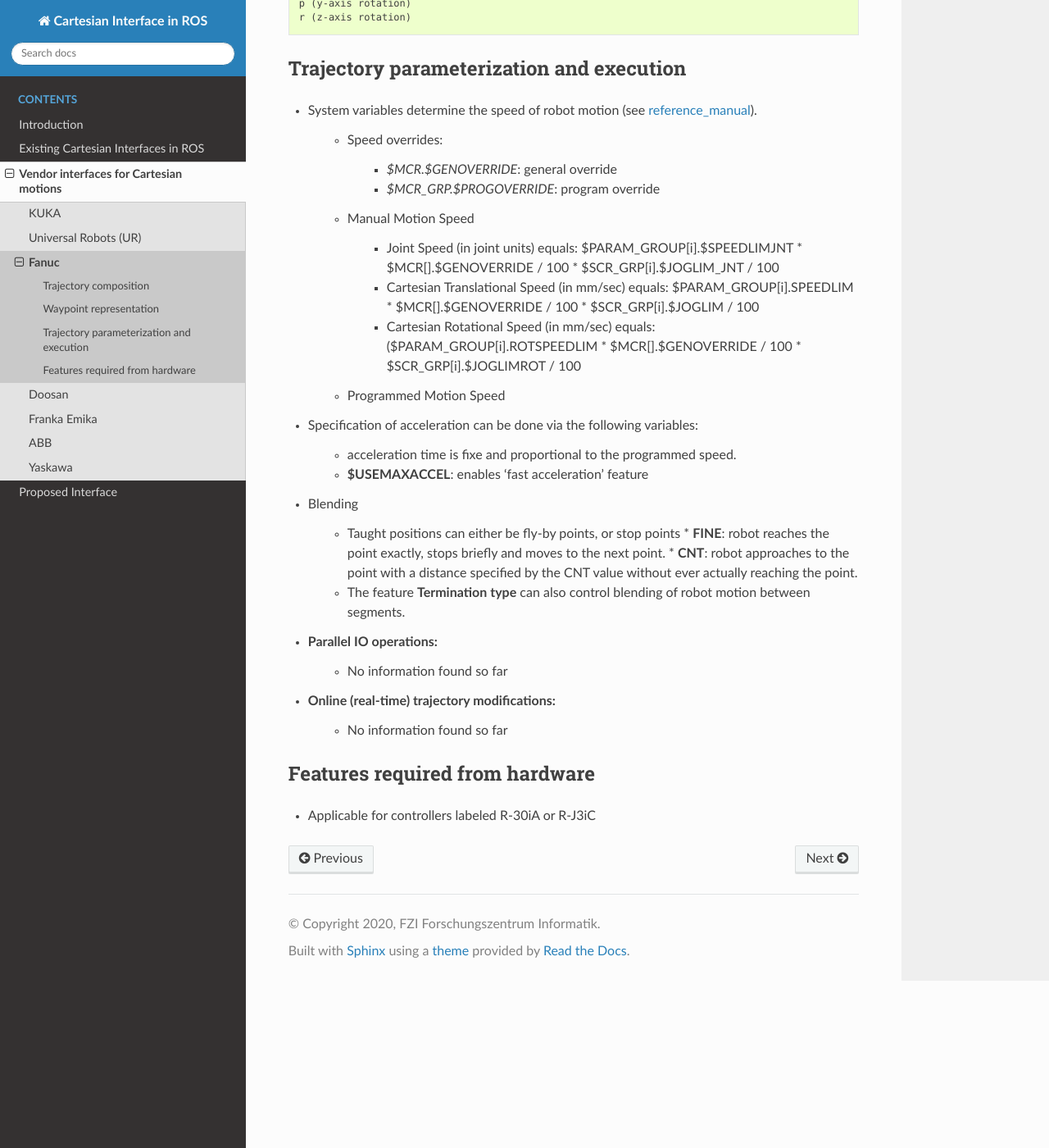
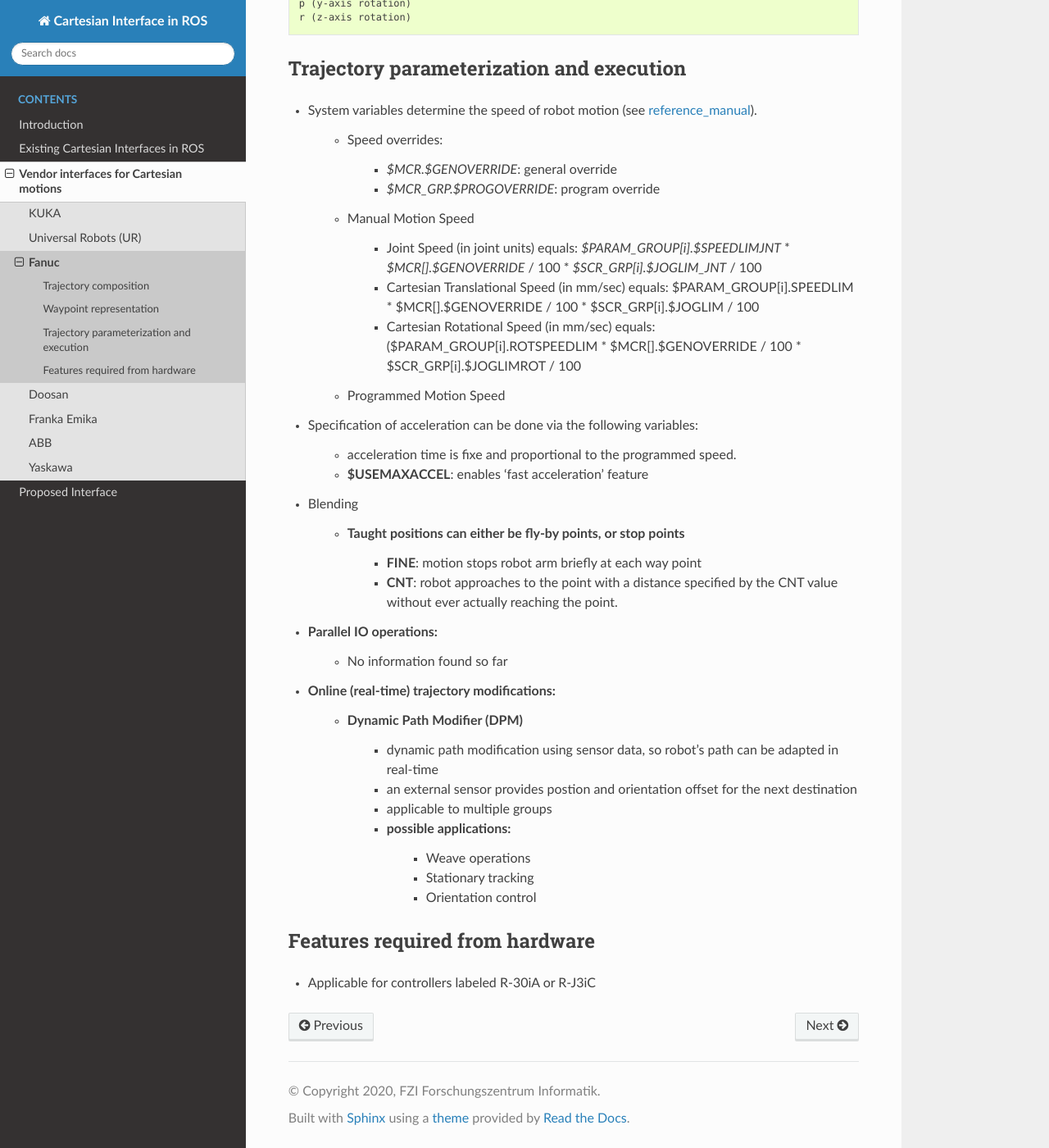
Before and after one commit to fzi-forschungszentrum-informatik/fzi_robot_interface_proposal, a Sphinx documentation site: the page built from source/industry/Fanuc.rst, in a window 1280 px wide and 1400 px high, scrolled down 992 px. Shown: the whole window at 82% size. Built offline with Sphinx 7.4.7 and the Read the Docs theme 2.0.0, drawn with Linux system fonts in a browser that asks for light colours.

Commit message:
Fanuc interface proofreading

```diff
--- a/source/industry/Fanuc.rst
+++ b/source/industry/Fanuc.rst
@@ -57,12 +57,12 @@ Trajectory parameterization and execution
 
     * Speed overrides:
 
-        * *$MCR.$GENOVERRIDE*: general override
-        * *$MCR_GRP.$PROGOVERRIDE*: program override
+        * `$MCR.$GENOVERRIDE`: general override
+        * `$MCR_GRP.$PROGOVERRIDE`: program override
 
     * Manual Motion Speed
 
-        * Joint Speed (in joint units) equals: $PARAM_GROUP[i].$SPEEDLIMJNT * $MCR[].$GENOVERRIDE / 100  * $SCR_GRP[i].$JOGLIM_JNT / 100
+        * Joint Speed (in joint units) equals: `$PARAM_GROUP[i].$SPEEDLIMJNT` * `$MCR[].$GENOVERRIDE` / 100  * `$SCR_GRP[i].$JOGLIM_JNT` / 100
         * Cartesian Translational Speed (in mm/sec) equals: $PARAM_GROUP[i].SPEEDLIM * $MCR[].$GENOVERRIDE / 100 * $SCR_GRP[i].$JOGLIM / 100
         * Cartesian Rotational Speed (in mm/sec) equals: ($PARAM_GROUP[i].ROTSPEEDLIM * $MCR[].$GENOVERRIDE / 100 * $SCR_GRP[i].$JOGLIMROT / 100
 
@@ -81,16 +81,23 @@ Trajectory parameterization and execution
 * Blending
 
    *  Taught positions can either be fly-by points, or stop points
-      * **FINE**: robot reaches the point exactly, stops briefly and moves to the next point.
-      * **CNT**: robot approaches to the point with a distance specified by the CNT value without ever actually reaching the point.
-   * The feature **Termination type** can also control blending of robot motion between segments.
+   	* **FINE**: motion stops robot arm briefly at each way point
+        * **CNT**: robot approaches to the point with a distance specified by the CNT value without ever actually reaching the point.
 
 
 * Parallel IO operations:
    * No information found so far
 
 * Online (real-time) trajectory modifications:
-   * No information found so far
+   * Dynamic Path Modifier (DPM)
+        * dynamic path modification using sensor data, so robot's path can be adapted in real-time
+    	* an external sensor provides postion and orientation offset for the next destination
+    	* applicable to multiple groups
+    	* possible applications:
+    		* Weave operations
+    		* Stationary tracking
+    		* Orientation control
+
 
 
 
```
